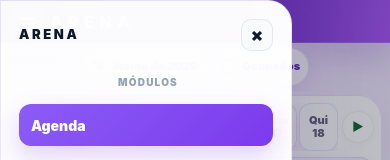
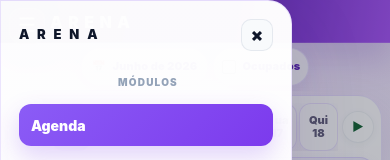
Before and after one commit to manassesgervasio/arena-do-manasses, a React (Vite) app: page / in a window 390 px wide. Both pictures are taken after a click on the button "Abrir menu principal". Shown: the top 160 px of the page. Built offline with nearby package versions, Linux system fonts and the light colour scheme; no server answers; the database is empty.

Commit message:
Aplicar Premium Purple no mobile

```diff
--- a/src/components/MobileNavigation.jsx
+++ b/src/components/MobileNavigation.jsx
@@ -44,7 +44,7 @@ export default function MobileNavigation({
 
           <nav className="mobile-navigation" aria-label="Navegacao principal">
             <div className="main-menu-header">
-              <span>ARENA</span>
+              <span>A R E N A</span>
               <button type="button" onClick={() => setMenuAberto(false)}>
                 ×
               </button>
--- a/src/pages/Home.jsx
+++ b/src/pages/Home.jsx
@@ -410,7 +410,7 @@ export default function Home({
         activeTab={activeMobileTab}
         items={mobileNavigationItems}
         extraItems={menuExtraItems}
-        arenaNome={contextoArena?.arenaAtual?.nome}
+        arenaNome={!modoPublico ? contextoArena?.arenaAtual?.nome : ""}
         onTabChange={(tab) => {
           setMostrarPainelSaaS(false);
           setMostrarUsuariosArena(false);
```
